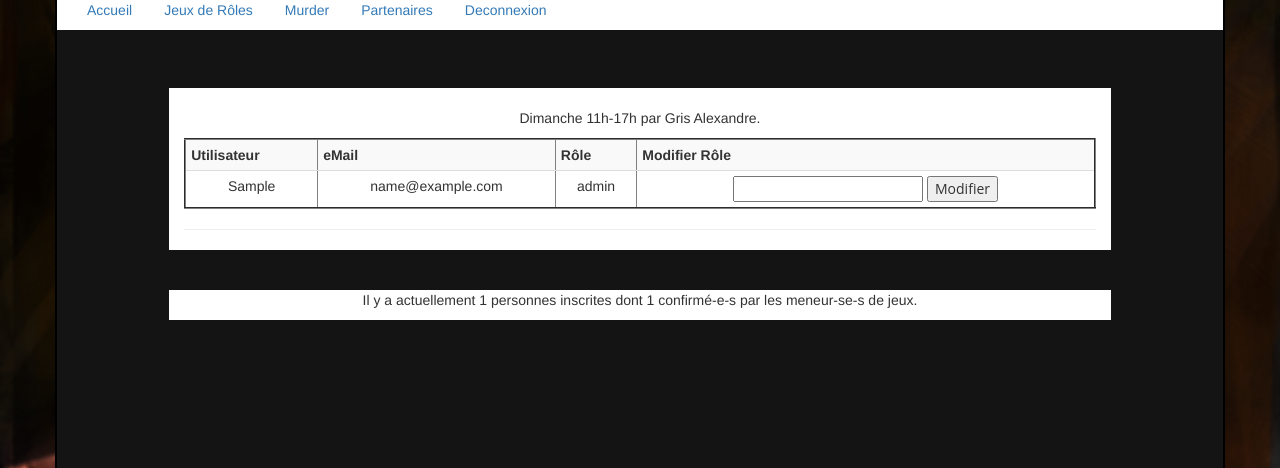
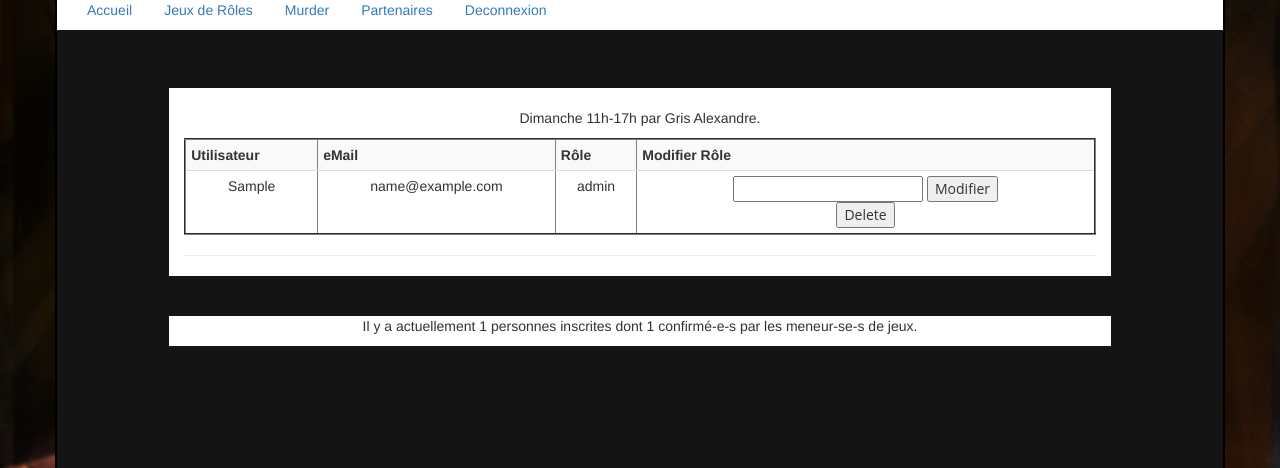
Before and after one commit to Namidal/demons-www, a PHP site: page /murder.php in a window 1280 px wide. Shown: the part 212-680 px from the top of the page. Run offline with PHP 8.4, Linux system fonts and the light colour scheme; the visitor is signed in with stand-in values (Sample User, id 1); tables that the repository leaves empty or names only in its code hold one stand-in row (values such as "Sample post"); data that the repository does not hold is empty.

Commit message:
whatever

```diff
--- a/murder.php
+++ b/murder.php
@@ -43,6 +43,7 @@
 							</form>
 							<form id="deleterole" method="post" action="Private/MurderDeleteUser.php">
 								<input type="hidden" name="identifiant" value="'.$row['user'].'"/>
+								<input type="submit" value="Delete"/>
 							</form></td></tr>'
 						);
 					}
```
